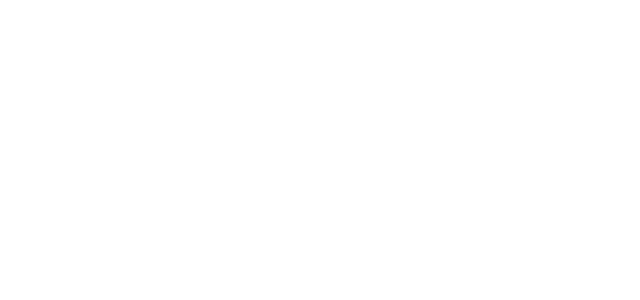
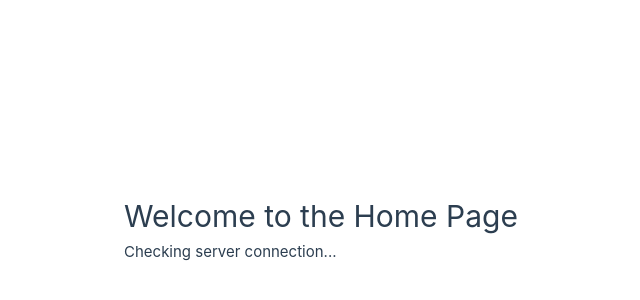
Before and after one commit to kimanijosephine/SchoolProject, a Vue app in the folder client/: page / in a window 1280 px wide. Shown: the part 172-472 px from the top of the page, without its empty margins (516-1156 px from the left). Built offline with nearby package versions, Linux system fonts and the light colour scheme; no server answers.

Commit message:
already set up the client ready for communication with the server. About to check the cors implementation of the server
Co-authored-by: Arnold Kimani <arnoldqym@gmail.com>

```diff
--- a/client/src/App.vue
+++ b/client/src/App.vue
@@ -1,5 +1,5 @@
 <script setup lang="ts">
-import { RouterLink, RouterView } from 'vue-router'
+import { RouterView } from 'vue-router'
 </script>
 
 <template>
--- /dev/null
+++ b/client/src/components/homePage/TestComponent.vue
@@ -0,0 +1,27 @@
+<template>
+  <div>
+    <p>Checking server connection...</p>
+    <p v-if="serverResponse">Server Response: {{ serverResponse }}</p>
+  </div>
+</template>
+
+<script setup lang="ts">
+import { onMounted, ref } from 'vue'
+import axios from 'axios'
+const serverResponse = ref('')
+
+const testServer = async () => {
+  try {
+    const response = await axios.get('http://localhost:8000/api/status')
+    console.log('Server response:', response.data)
+    serverResponse.value = response.data.message;
+  } catch (error) {
+    console.error('Error connecting to server:', error)
+  }
+}
+
+// This hook triggers as soon as the component is added to the DOM
+onMounted(() => {
+  testServer()
+})
+</script>
--- a/client/src/views/HomeView.vue
+++ b/client/src/views/HomeView.vue
@@ -1,8 +1,10 @@
 <script setup lang="ts">
+import TestComponent from '@/components/homePage/TestComponent.vue';
 </script>
 
 <template>
   <main>
-
+    <h1>Welcome to the Home Page </h1>
+    <TestComponent />
   </main>
 </template>
```
